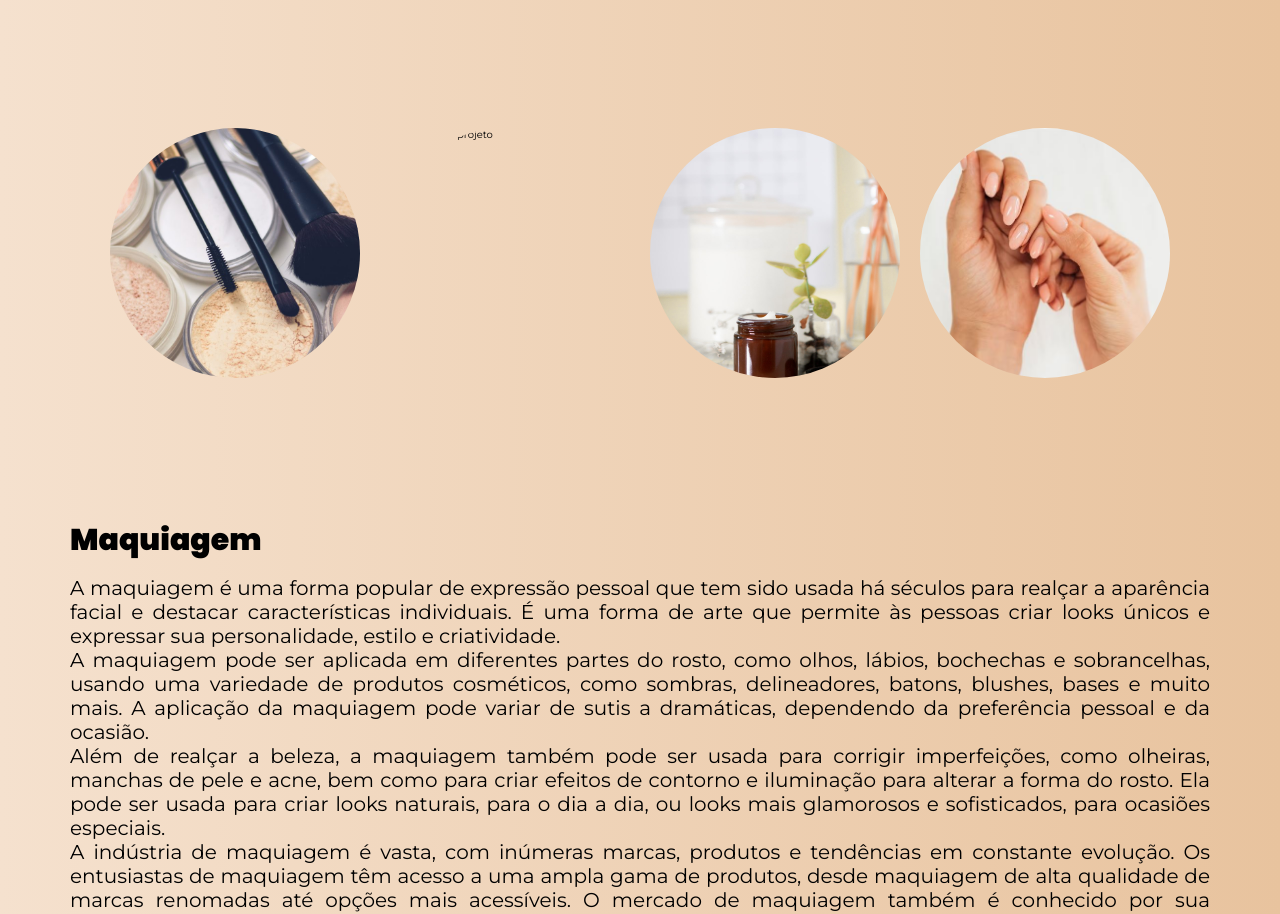
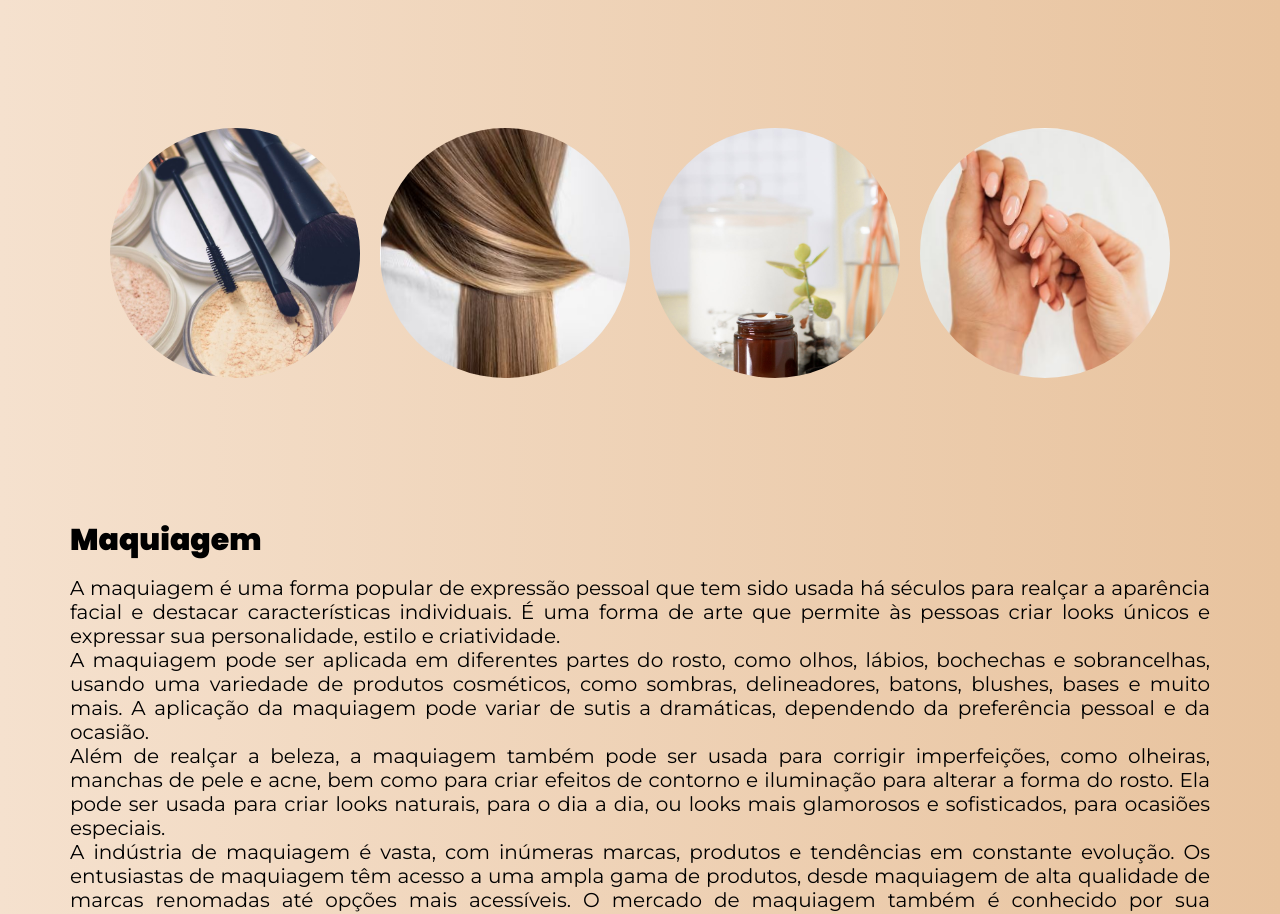
Before and after one commit to talitabrandaodesouzaa/TheBeautySecret, a plain HTML site: page index.html in a window 1280 px wide. Shown: the part 1260-2174 px from the top of the page. Drawn offline with Linux system fonts and the light colour scheme; the site is published under a folder, as on GitHub Pages, so addresses that start at the root find nothing.

Commit message:
Update index.html

```diff
--- a/index.html
+++ b/index.html
@@ -76,7 +76,7 @@
                     <li>
                         <div class="card">
                             <div class="card-img-wrapper">
-                                <img src="/assets/img/cabelo.JPG" alt="imagem do projeto " />
+                                <img src="./assets/img/cabelo.JPG" alt="imagem do projeto " />
                             </div>
                             <div class="card-text">
                                 <h2>Cabelos</h2>
```
